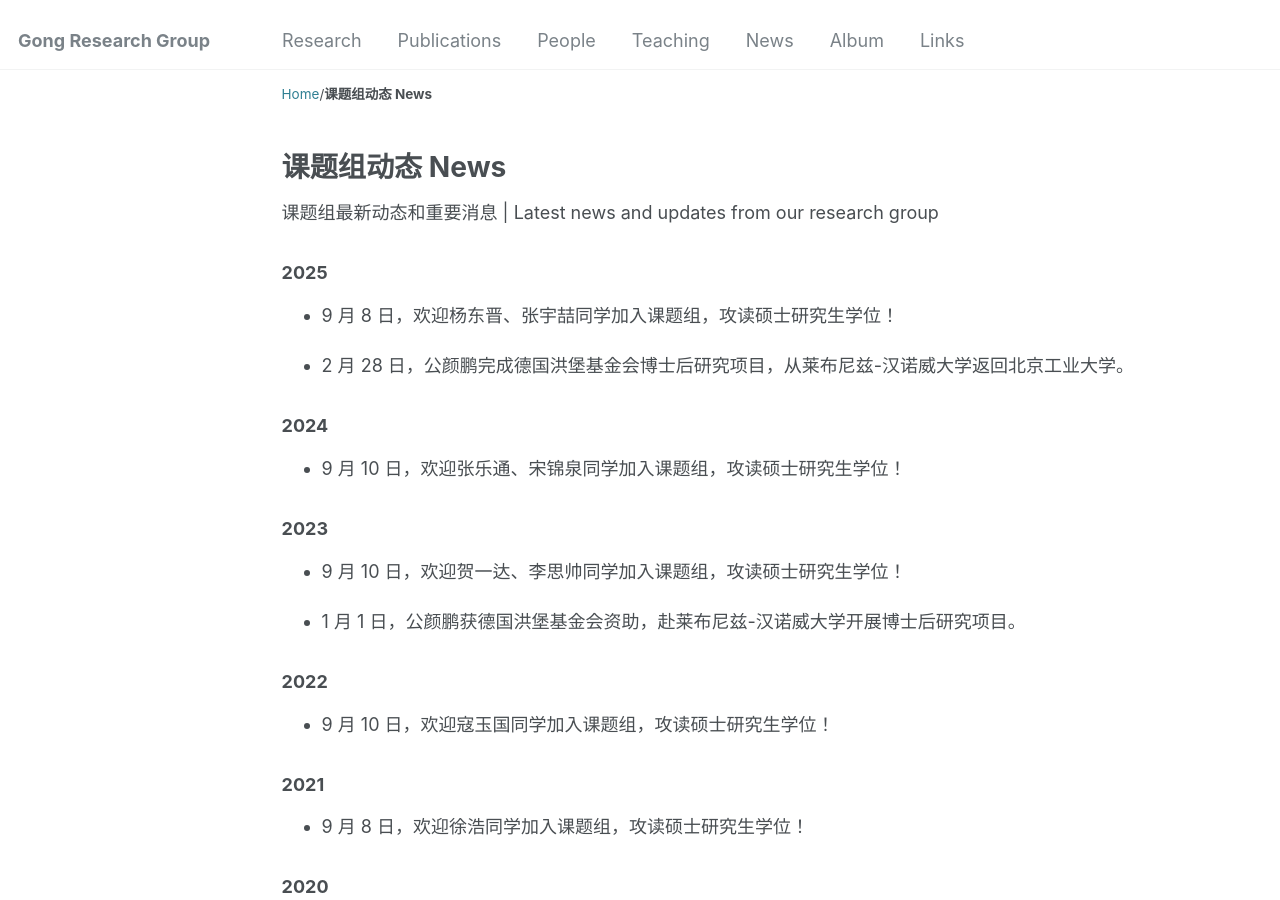
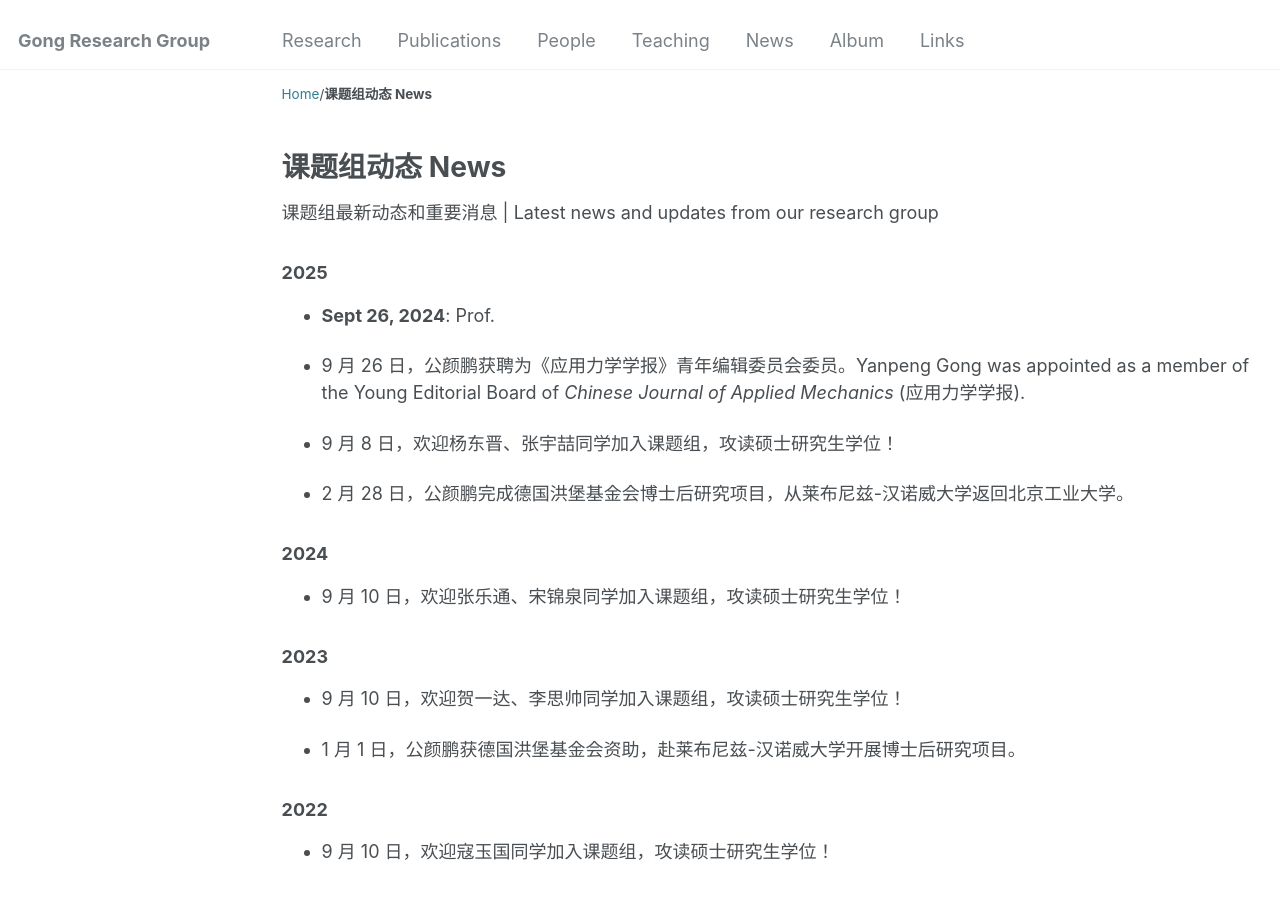
Before and after one commit to yanpeng-gong/yanpeng-gong.github.io, a Jekyll site: the page built from _news/news.md, in a window 1280 px wide and 900 px high. Built offline with Jekyll 4.4.1, drawn with Linux system fonts in a browser that asks for light colours.

Commit message:
update news

```diff
--- a/_news/news.md
+++ b/_news/news.md
@@ -18,6 +18,9 @@ collection: news
 <p>课题组最新动态和重要消息 | Latest news and updates from our research group</p>
 
 <h3>2025</h3>
+- **Sept 26, 2024**: Prof.
+
+- 9 月 26 日，公颜鹏获聘为《应用力学学报》青年编辑委员会委员。Yanpeng Gong was appointed as a member of the Young Editorial Board of _Chinese Journal of Applied Mechanics_ (应用力学学报).
 
 - 9 月 8 日，欢迎杨东晋、张宇喆同学加入课题组，攻读硕士研究生学位！
 
```
